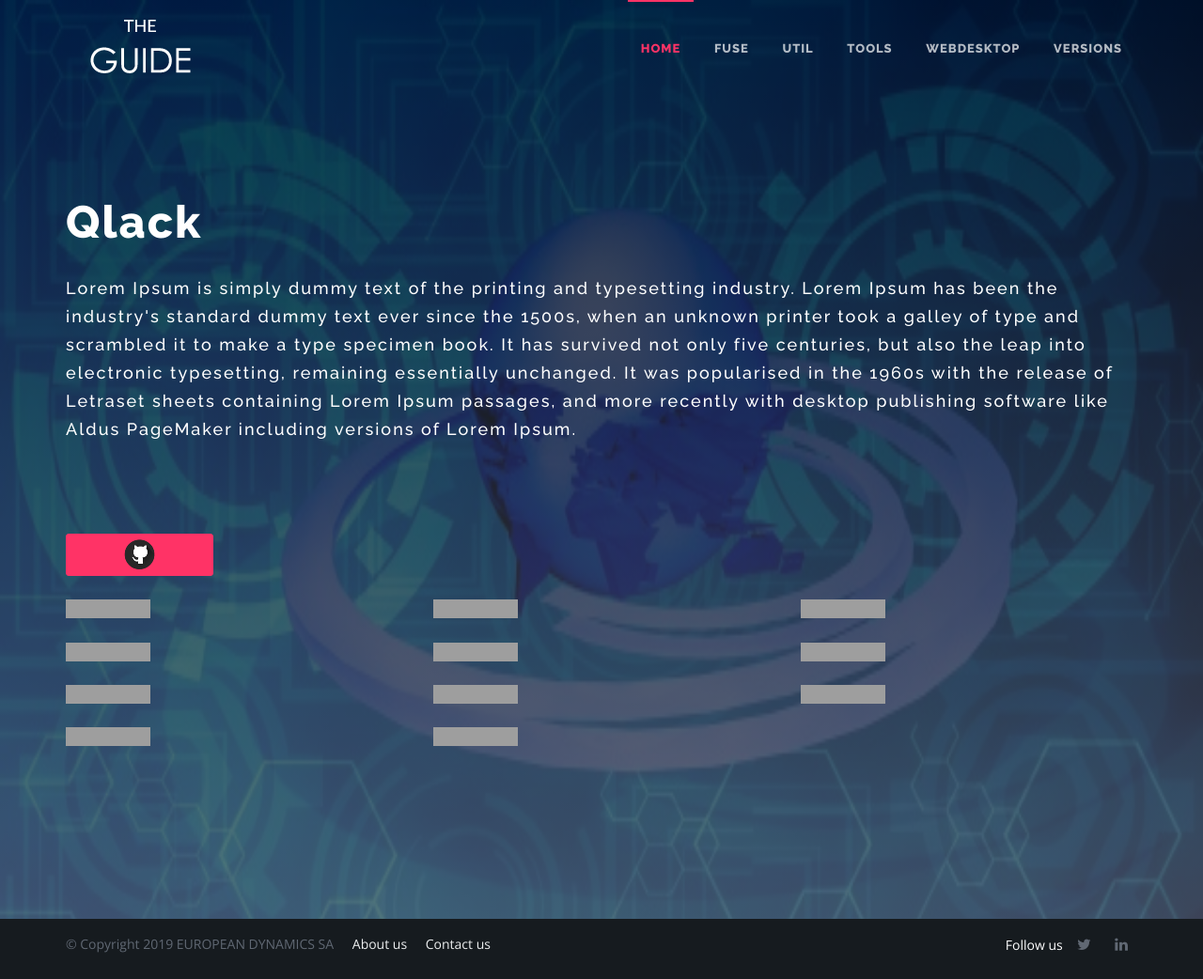
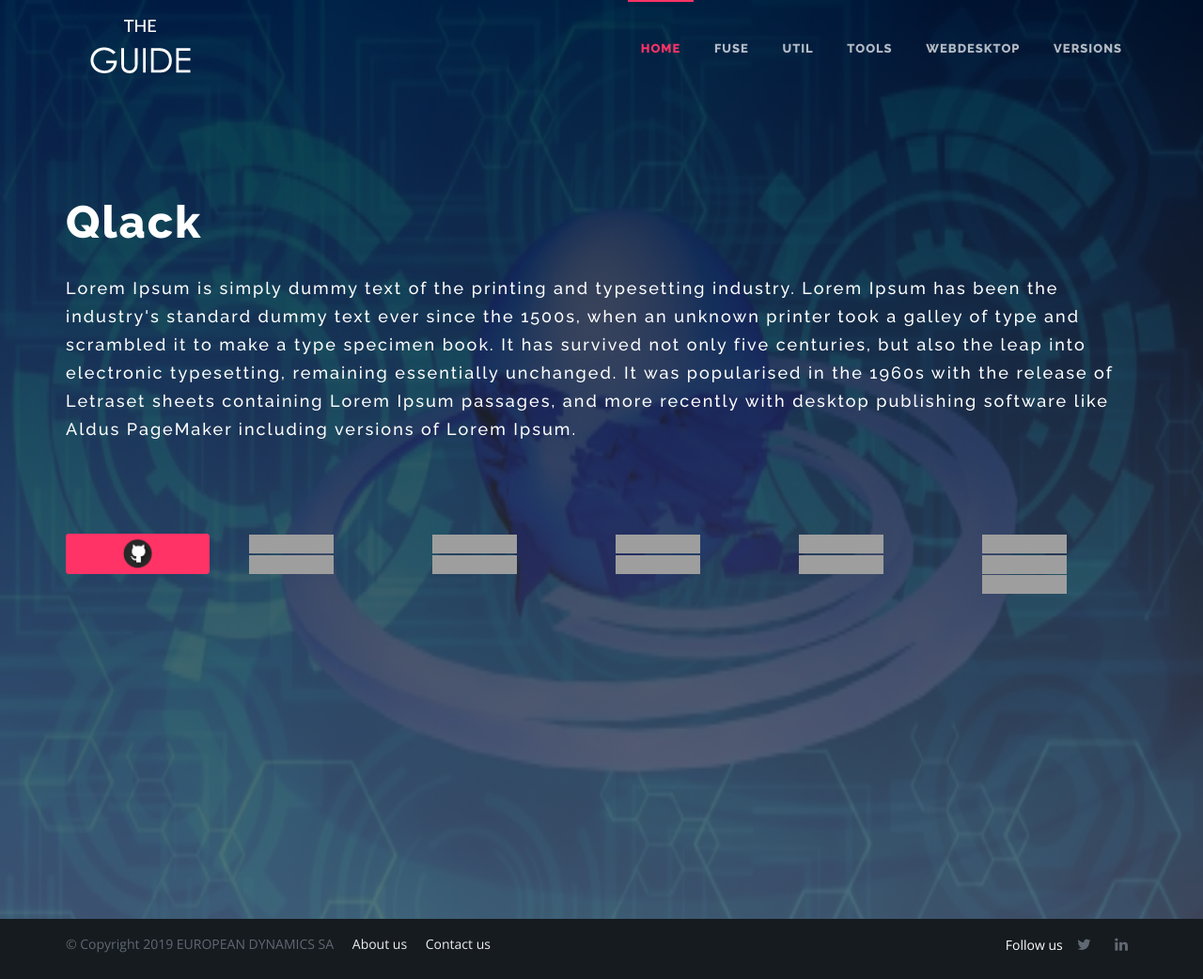
Before and after one commit to qlack/QLACK-Website, a Jekyll site: the page built from index.md, in a window 1280 px wide and 1042 px high. Shown: the whole window at 94% size. Built offline with Jekyll 4.4.1, drawn with Linux system fonts in a browser that asks for light colours; a script that is not in the unit is left out; grey boxes are pictures that could not be loaded.

Commit message:
badges layout changes

```diff
--- a/_layouts/home.html
+++ b/_layouts/home.html
@@ -45,23 +45,34 @@
             PageMaker including versions of Lorem Ipsum.</h5>
           <br><br><br><br>
 
-          <a class="btn btn-danger btn-custom" href="https://github.com/qlack/QLACK-Java"
-                   style="margin-right:12px;"><img src="assets/img/gitimg.png" alt="logo"></a>
+                      <div class="row">
+                        <div class="col-sm-2">
+                            <a class="btn btn-danger btn-custom" href="https://github.com/qlack/QLACK-Java"
+                            style="margin-right:12px;"><img src="assets/img/gitimg.png" alt="logo"></a>
+                        </div>
+                        <div class="col-sm-2">
+                            <img src="https://sonarcloud.io/api/project_badges/measure?project=com.eurodyn.qlack%3Aqlack&metric=duplicated_lines_density">
+                            <img src="https://sonarcloud.io/api/project_badges/measure?project=com.eurodyn.qlack%3Aqlack&metric=alert_status">
+                        </div>
+                        <div class="col-sm-2">
+                            <img src="https://sonarcloud.io/api/project_badges/measure?project=com.eurodyn.qlack%3Aqlack&metric=code_smells">
+                            <img src="https://sonarcloud.io/api/project_badges/measure?project=com.eurodyn.qlack%3Aqlack&metric=vulnerabilities">
+                        </div>
+                        <div class="col-sm-2">
+                            <img src="https://sonarcloud.io/api/project_badges/measure?project=com.eurodyn.qlack%3Aqlack&metric=sqale_rating">
+                            <img src="https://sonarcloud.io/api/project_badges/measure?project=com.eurodyn.qlack%3Aqlack&metric=ncloc">
+                        </div>
+                        <div class="col-sm-2">
+                            <img src="https://sonarcloud.io/api/project_badges/measure?project=com.eurodyn.qlack%3Aqlack&metric=sqale_index">
+                            <img src="https://sonarcloud.io/api/project_badges/measure?project=com.eurodyn.qlack%3Aqlack&metric=coverage">
+                        </div>
+                        <div class="col-sm-2">
+                            <img src="https://sonarcloud.io/api/project_badges/measure?project=com.eurodyn.qlack%3Aqlack&metric=reliability_rating">
+                            <img src="https://sonarcloud.io/api/project_badges/measure?project=com.eurodyn.qlack%3Aqlack&metric=security_rating">
+                            <img src="https://sonarcloud.io/api/project_badges/measure?project=com.eurodyn.qlack%3Aqlack&metric=bugs">
+                        </div>
+                      </div>
 
-          <ul class="step-text step-cols-3">
-              <li> <img src="https://sonarcloud.io/api/project_badges/measure?project=com.eurodyn.qlack%3Aqlack&metric=duplicated_lines_density"></li>
-              <li> <img src="https://sonarcloud.io/api/project_badges/measure?project=com.eurodyn.qlack%3Aqlack&metric=ncloc"></li>
-              <li> <img src="https://sonarcloud.io/api/project_badges/measure?project=com.eurodyn.qlack%3Aqlack&metric=reliability_rating"></li>
-              <li> <img src="https://sonarcloud.io/api/project_badges/measure?project=com.eurodyn.qlack%3Aqlack&metric=alert_status"></li>
-              <li> <img src="https://sonarcloud.io/api/project_badges/measure?project=com.eurodyn.qlack%3Aqlack&metric=sqale_rating"></li>
-              <li> <img src="https://sonarcloud.io/api/project_badges/measure?project=com.eurodyn.qlack%3Aqlack&metric=security_rating"></li>
-              <li> <img src="https://sonarcloud.io/api/project_badges/measure?project=com.eurodyn.qlack%3Aqlack&metric=sqale_index"></li>
-              <li><img src="https://sonarcloud.io/api/project_badges/measure?project=com.eurodyn.qlack%3Aqlack&metric=coverage"></li>
-              <li><img src="https://sonarcloud.io/api/project_badges/measure?project=com.eurodyn.qlack%3Aqlack&metric=bugs"></li>
-              <li> <img src="https://sonarcloud.io/api/project_badges/measure?project=com.eurodyn.qlack%3Aqlack&metric=vulnerabilities"></li>
-              <li><img src="https://sonarcloud.io/api/project_badges/measure?project=com.eurodyn.qlack%3Aqlack&metric=code_smells"></li>
-
-          </ul>
       </div>
       <!-- END Header description -->
 
```
